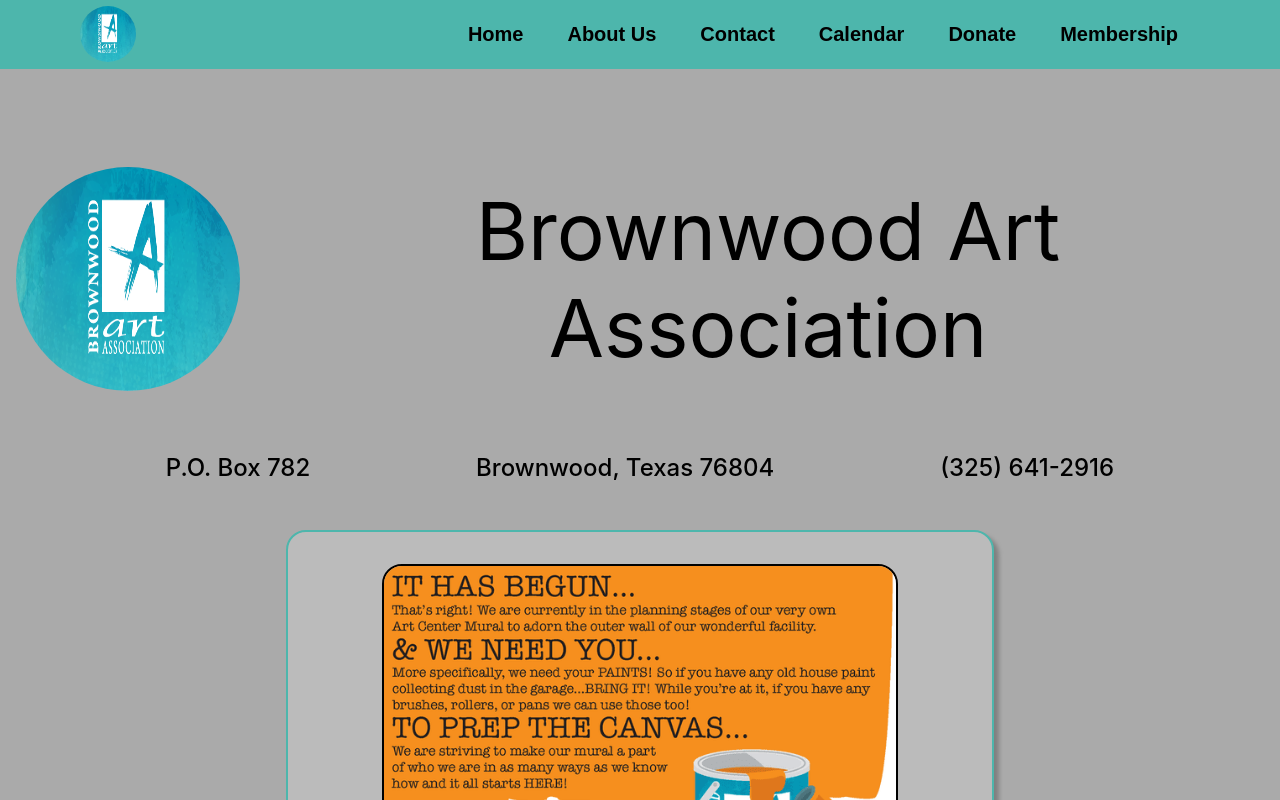
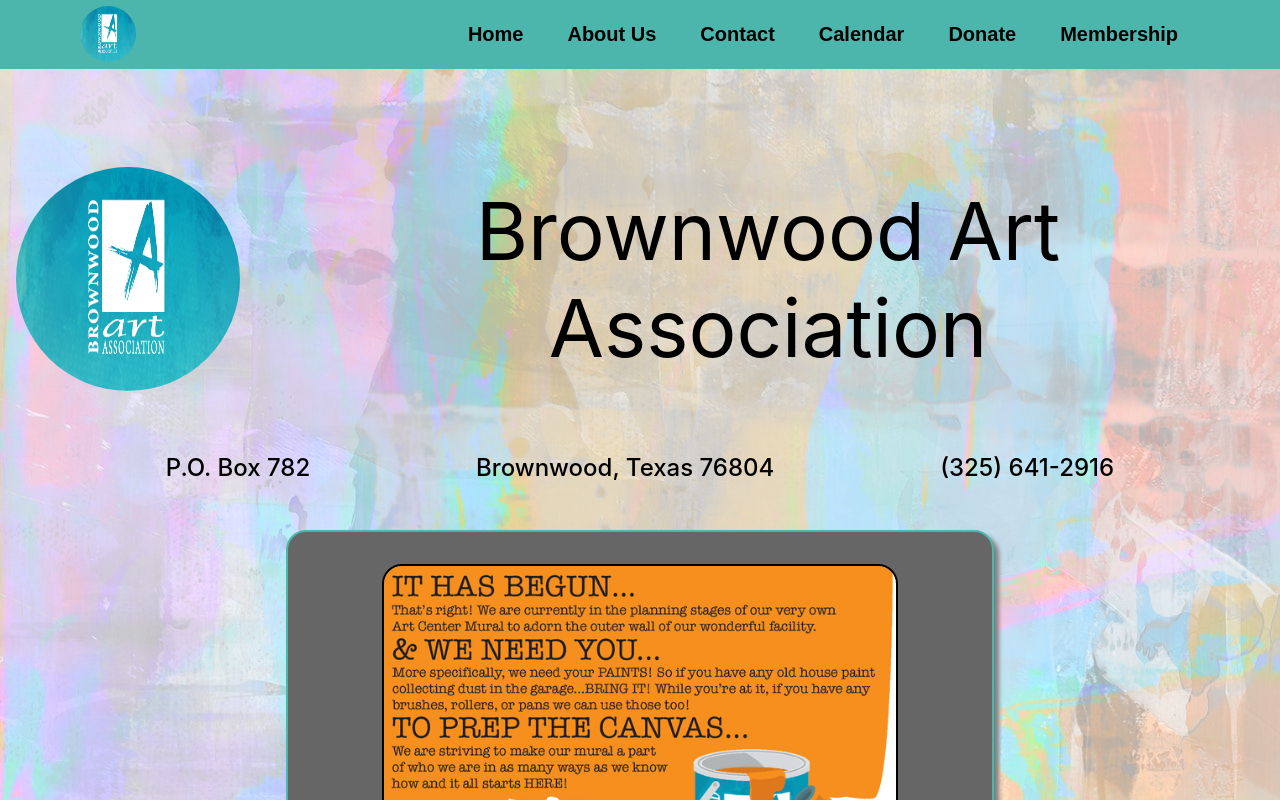
Before and after one commit to Jonathan-Day-Dev/bwd-art, a React (Create React App) app: page / in a window 1280 px wide. Shown: the top 800 px of the page. Built offline with nearby package versions, Linux system fonts and the light colour scheme.

Commit message:
change background image

```diff
--- a/public/index.html
+++ b/public/index.html
@@ -26,7 +26,7 @@
     -->
     <title>Brownwood Art Association</title>
   </head>
-  <body style="background-color: #aaa; max-width: 100%; overflow-x: hidden;">
+  <body style="max-width: 100%; overflow-x: hidden;">
     <noscript>You need to enable JavaScript to run this app.</noscript>
     <div id="root"></div>
     <!--
--- a/src/App.css
+++ b/src/App.css
@@ -1,8 +1,23 @@
 .App {
-  background-color: #aaa;
   display: flex;
   flex-direction: column;
   justify-content: space-evenly;
   align-items: center;
   width: 100vw;
+  position: relative;
 }
+
+.App::before {
+  content: "";
+  background-image: url("./assets/background.jpg");
+  background-repeat: repeat;
+  /* background-size: cover; */
+  position: absolute;
+  top: 0px;
+  right: 0px;
+  bottom: 0px;
+  left: 0px;
+  height: 100%;
+  z-index: -20;
+  opacity: 0.4;
+}
--- a/src/components/Layout/Footer.js
+++ b/src/components/Layout/Footer.js
@@ -15,18 +15,11 @@ const Footer = props => {
             <a href="http://localhost:3000" className={styles.link}>Membership</a>
         </div>
         <div className={styles.social}>
-            <a href="http://facebook.com">Facebook</a>
-            <a href="http://instagram.com">Instagram</a>
-            <a href="http://twitter.com">Twitter</a>
+            <a href="https://www.facebook.com/brownwoodart">Facebook</a>
+            <a href="http://instagram.com" className={styles.disabled}>Instagram</a>
+            <a href="https://twitter.com/BrownwoodArt">Twitter</a>
         </div>
     </footer>
 }
 
 export default Footer;
-
-/**
- * Brownwood Art Association
-P.O. Box 782
-Brownwood, Texas 76804
-(325) 641-2916
- */
--- a/src/components/Layout/Footer.module.css
+++ b/src/components/Layout/Footer.module.css
@@ -51,6 +51,10 @@
     margin: 1rem auto;
 }
 
+.disabled {
+    pointer-events: none;
+}
+
 @media only screen and (max-width: 768px) {
     .footer {
         flex-direction: column;
--- a/src/components/UI/Card.module.css
+++ b/src/components/UI/Card.module.css
@@ -6,7 +6,7 @@
     width: 50vw;
     border-radius: 20px;
     border: 2px solid #4db6ac;
-    background-color: #bbb;
+    background-color: #666;
     padding: 2rem;
     margin: 1.5rem 0;
     box-shadow: 5px 5px 4px gray;
```
Also changed, not shown: src/assets/background.jpg (added).
